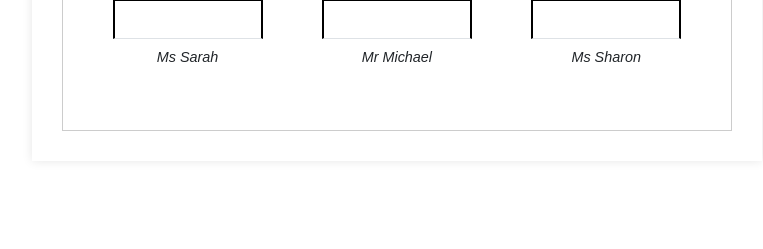
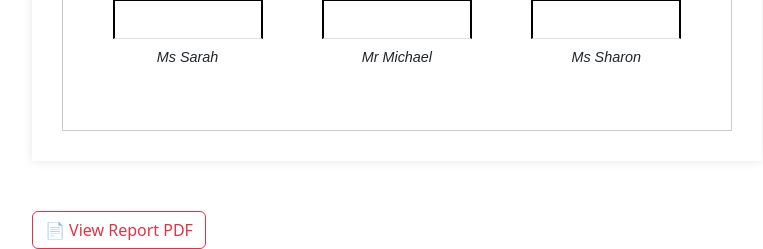
Before and after one commit to codeylee05/LTResultManager, a Django app: page /student/12/report/ in a window 1280 px wide. Shown: the part 1414-1663 px from the top of the page, without its empty margins (472-1235 px from the left). Before the commit the page ends 1545 px from the top, so only its background shows below. Run offline with Django 4.2, Linux system fonts and the light colour scheme; data comes from the database, SQL or seed files in the repository; both versions use the stored data as it was after the commit.

Commit message:
To-pdf-btn

```diff
--- a/main/templates/main/student_report.html
+++ b/main/templates/main/student_report.html
@@ -148,6 +148,10 @@
                     </div>
                 </div>
             </div>
+            <a href="{% url 'generate_report_pdf' student.id %}" target="_blank"
+                class=" to-pdf-btn btn btn-outline-danger">
+                📄 View Report PDF
+            </a>
         </div>
 
         {% else %}
```
Also changed, not shown: db.sqlite3.
